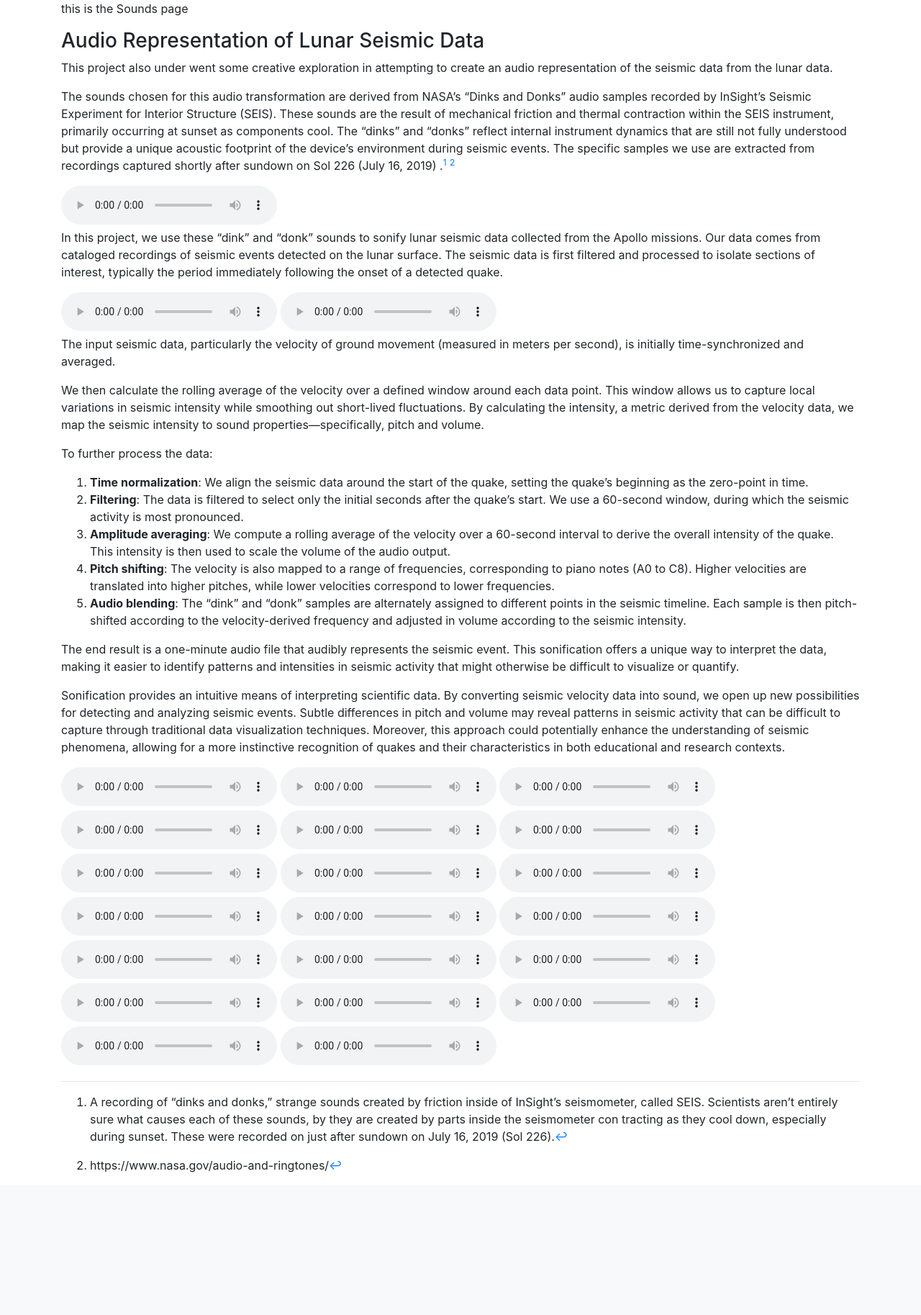
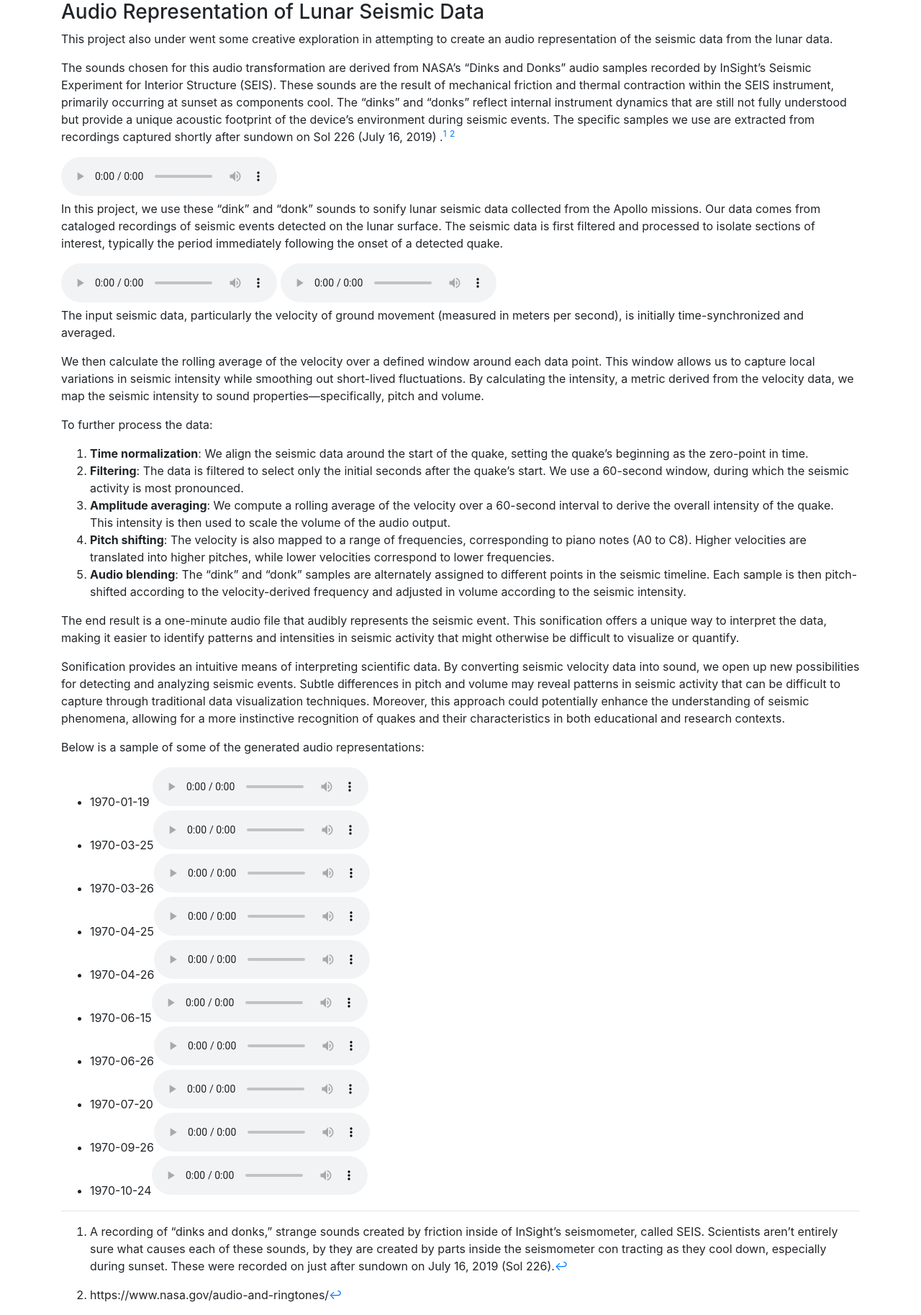
Before and after one commit to nbgardener/QuakeOrNoQuake, a Django app: page /Sounds/ in a window 1280 px wide. Shown: the part 56-1883 px from the top of the page at 72% size. Before the commit the page ends 1685 px from the top, so only its background shows below. Run offline with Django 5.2, Linux system fonts and the light colour scheme; parts of the project's set-up code (start-up, migrations or seed data) failed here and were passed over; some libraries are stand-ins or nearby versions.

Commit message:
Fixed small elmentes

```diff
--- a/myapp/templates/Sounds.html
+++ b/myapp/templates/Sounds.html
@@ -1,6 +1,5 @@
 {% extends "base.html"%} {% block title %} Sounds {% endblock%}
 {% block content %}
-<p> this is the Sounds page</p>
 
 {% load static %}
 <!DOCTYPE html>
@@ -27,26 +26,20 @@
 <p>The end result is a one-minute audio file that audibly represents the seismic event. This sonification offers a unique way to interpret the data, making it easier to identify patterns and intensities in seismic activity that might otherwise be difficult to visualize or quantify.</p>
 <p>Sonification provides an intuitive means of interpreting scientific data. By converting seismic velocity data into sound, we open up new possibilities for detecting and analyzing seismic events. Subtle differences in pitch and volume may reveal patterns in seismic activity that can be difficult to capture through traditional data visualization techniques. Moreover, this approach could potentially enhance the understanding of seismic phenomena, allowing for a more instinctive recognition of quakes and their characteristics in both educational and research contexts.</p>
 
-<audio controls autoplay src="\static\sound_generations\xa.s12.00.mhz.1970-01-19HR00_evid00002.csv_73500.0.wav"> </audio>
-<audio controls autoplay src="\static\sound_generations\xa.s12.00.mhz.1970-03-25HR00_evid00003.csv_12720.0.wav"> </audio>
-<audio controls autoplay src="\static\sound_generations\xa.s12.00.mhz.1970-03-26HR00_evid00004.csv_73020.0.wav"> </audio>
-<audio controls autoplay src="\static\sound_generations\xa.s12.00.mhz.1970-04-25HR00_evid00006.csv_4440.0.wav"> </audio>
-<audio controls autoplay src="\static\sound_generations\xa.s12.00.mhz.1970-04-26HR00_evid00007.csv_52140.0.wav"> </audio>
-<audio controls autoplay src="\static\sound_generations\xa.s12.00.mhz.1970-06-15HR00_evid00008.csv_68400.0.wav"> </audio>
-<audio controls autoplay src="\static\sound_generations\xa.s12.00.mhz.1970-06-26HR00_evid00009.csv_72060.0.wav"> </audio>
-<audio controls autoplay src="\static\sound_generations\xa.s12.00.mhz.1970-07-20HR00_evid00010.csv_18360.0.wav"> </audio>
-<audio controls autoplay src="\static\sound_generations\xa.s12.00.mhz.1970-07-20HR00_evid00011.csv_42240.0.wav"> </audio>
-<audio controls autoplay src="\static\sound_generations\xa.s12.00.mhz.1970-09-26HR00_evid00013.csv_71820.0.wav"> </audio>
-<audio controls autoplay src="\static\sound_generations\xa.s12.00.mhz.1970-10-24HR00_evid00014.csv_41460.0.wav"> </audio>
-<audio controls autoplay src="\static\sound_generations\xa.s12.00.mhz.1970-11-12HR00_evid00015.csv_46200.0.wav"> </audio>
-<audio controls autoplay src="\static\sound_generations\xa.s12.00.mhz.1970-12-11HR00_evid00017.csv_26520.0.wav"> </audio>
-<audio controls autoplay src="\static\sound_generations\xa.s12.00.mhz.1970-12-27HR00_evid00019.csv_74040.0.wav"> </audio>
-<audio controls autoplay src="\static\sound_generations\xa.s12.00.mhz.1970-12-31HR00_evid00021.csv_56460.0.wav"> </audio>
-<audio controls autoplay src="\static\sound_generations\xa.s12.00.mhz.1971-01-15HR00_evid00022.csv_45600.0.wav"> </audio>
-<audio controls autoplay src="\static\sound_generations\xa.s12.00.mhz.1971-01-28HR00_evid00023.csv_53940.0.wav"> </audio>
-<audio controls autoplay src="\static\sound_generations\xa.s12.00.mhz.1971-01-29HR00_evid00024.csv_66060.0.wav"> </audio>
-<audio controls autoplay src="\static\sound_generations\xa.s12.00.mhz.1971-02-09HR00_evid00026.csv_13320.0.wav"> </audio>
-<audio controls autoplay src="\static\sound_generations\xa.s12.00.mhz.1971-03-25HR00_evid00028.csv_55080.0.wav"> </audio>
+<p>Below is a sample of some of the generated audio representations:</p>
+<ul>
+	<li>1970-01-19 <audio controls autoplay src="\static\sound_generations\xa.s12.00.mhz.1970-01-19HR00_evid00002.csv_73500.0.wav"> </audio></li>
+
+<li>1970-03-25<audio controls autoplay src="\static\sound_generations\xa.s12.00.mhz.1970-03-25HR00_evid00003.csv_12720.0.wav"> </audio></li>
+<li>1970-03-26<audio controls autoplay src="\static\sound_generations\xa.s12.00.mhz.1970-03-26HR00_evid00004.csv_73020.0.wav"> </audio></li>
+<li>1970-04-25<audio controls autoplay src="\static\sound_generations\xa.s12.00.mhz.1970-04-25HR00_evid00006.csv_4440.0.wav"> </audio> </li>
+<li>1970-04-26<audio controls autoplay src="\static\sound_generations\xa.s12.00.mhz.1970-04-26HR00_evid00007.csv_52140.0.wav"> </audio></li>
+<li>1970-06-15<audio controls autoplay src="\static\sound_generations\xa.s12.00.mhz.1970-06-15HR00_evid00008.csv_68400.0.wav"> </audio></li>
+<li>1970-06-26<audio controls autoplay src="\static\sound_generations\xa.s12.00.mhz.1970-06-26HR00_evid00009.csv_72060.0.wav"> </audio></li>
+<li>1970-07-20<audio controls autoplay src="\static\sound_generations\xa.s12.00.mhz.1970-07-20HR00_evid00010.csv_18360.0.wav"> </audio></li>
+<li>1970-09-26<audio controls autoplay src="\static\sound_generations\xa.s12.00.mhz.1970-09-26HR00_evid00013.csv_71820.0.wav"> </audio></li>
+<li>1970-10-24<audio controls autoplay src="\static\sound_generations\xa.s12.00.mhz.1970-10-24HR00_evid00014.csv_41460.0.wav"> </audio></li>
+</ul>
 <section class="footnotes" role="doc-endnotes">
 <hr />
 <ol>
```
